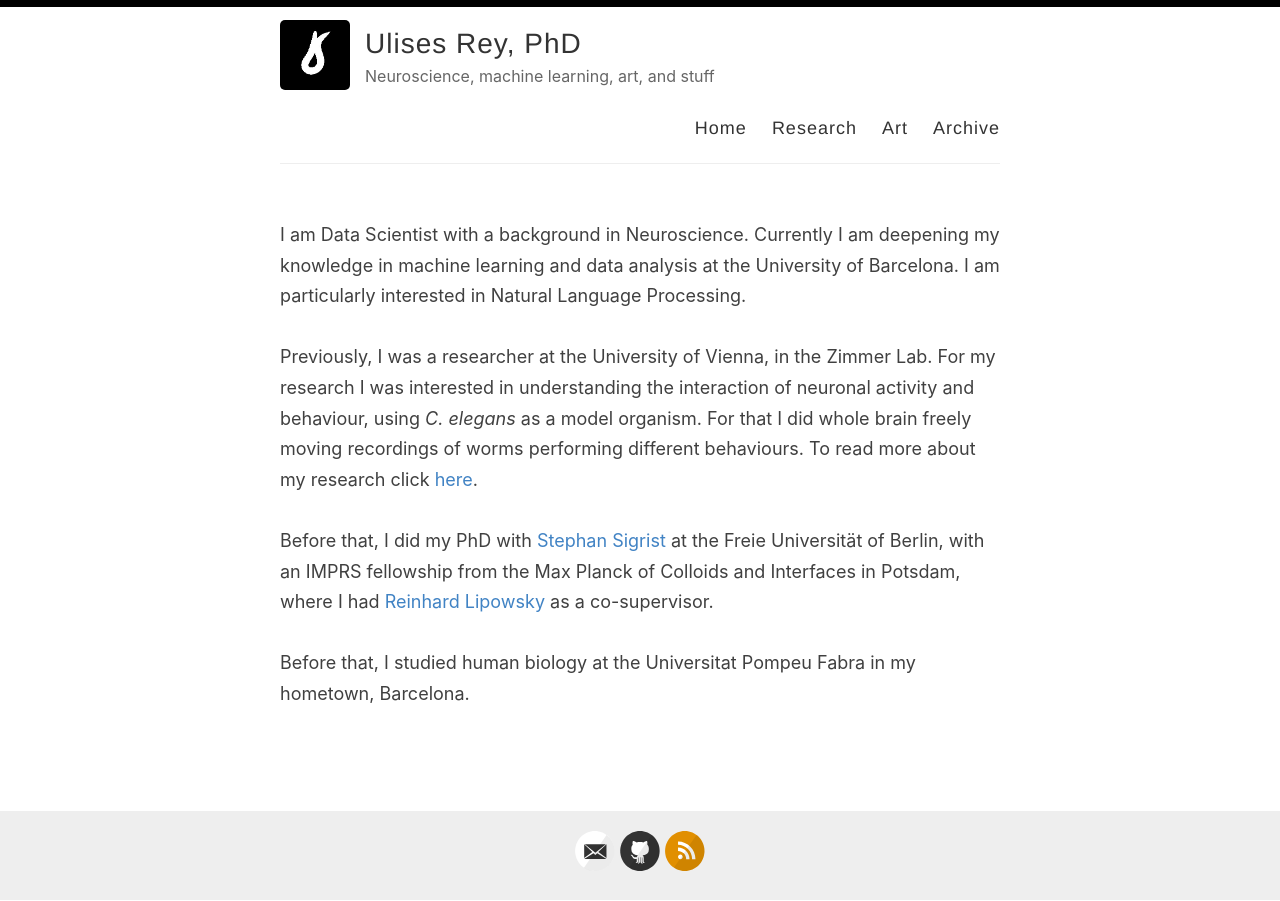
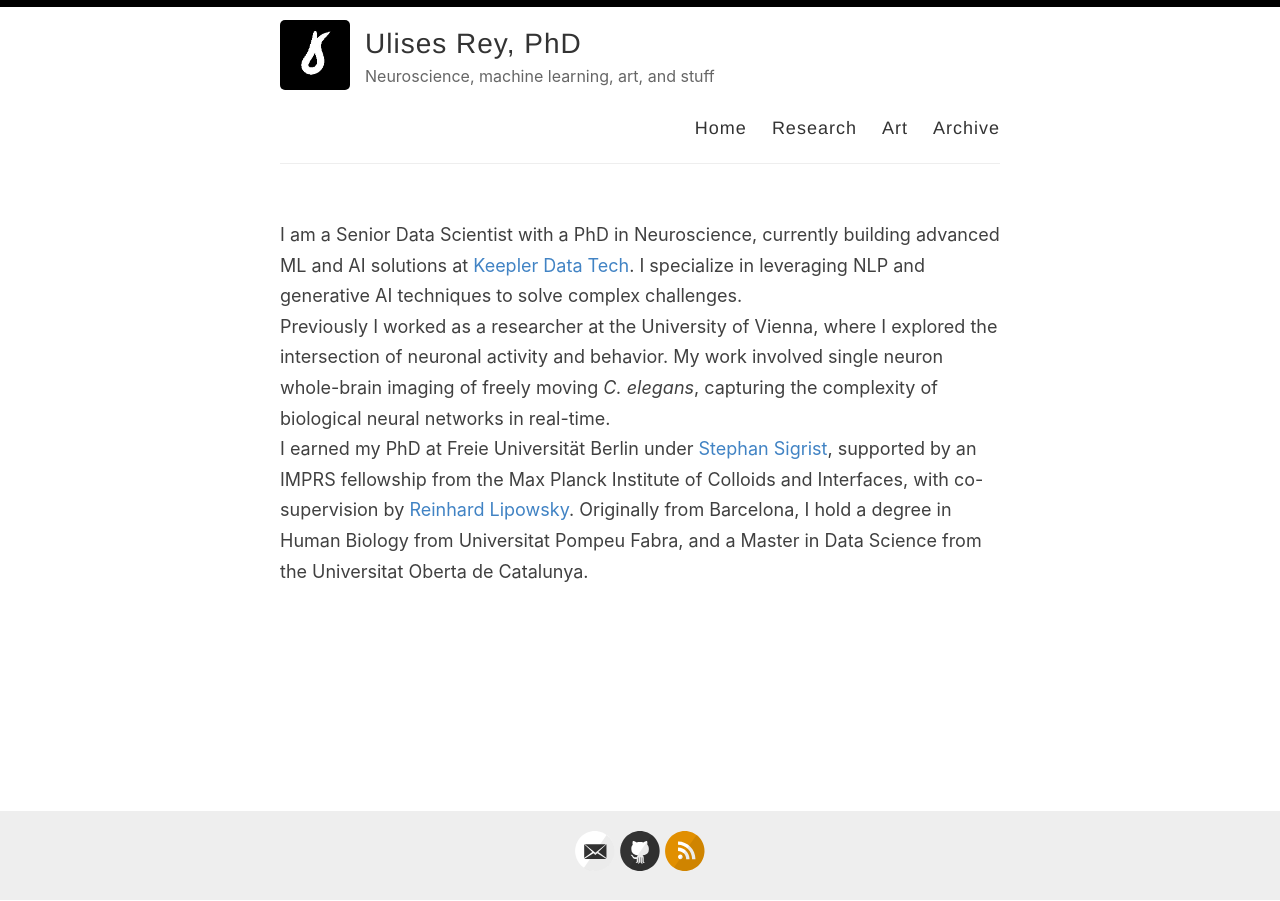
Before and after one commit to ulisesrey/ulisesrey.github.io, a Jekyll site: the page built from index.html, in a window 1280 px wide. Built offline with Jekyll 4.4.1, drawn with Linux system fonts in a browser that asks for light colours; the list of posts is cut into pages by our own code.

Commit message:
update index

```diff
--- a/index.html
+++ b/index.html
@@ -5,17 +5,14 @@ layout: default
 
   <div class="entry">
 <br>
-I am Data Scientist with a background in Neuroscience. Currently I am deepening my knowledge in machine learning and data analysis at the University of Barcelona.
-I am particularly interested in Natural Language Processing.</br>
+I am a Senior Data Scientist with a PhD in Neuroscience, currently building advanced ML and AI solutions at <a href="www.keepler.io">Keepler Data Tech</a>. I specialize in leveraging NLP and generative AI techniques to solve complex challenges.
+<br>
 
-<br>Previously, I was a researcher at the University of Vienna, in the Zimmer Lab.
-For my research I was interested in understanding the interaction of neuronal activity and behaviour, using <i>C. elegans</i> as a model organism.
-For that I did whole brain freely moving recordings of worms performing different behaviours.
-To read more about my research click <a href="https://ulisesrey.github.io/research/">here</a>.</br>
-
-<br>Before that, I did my PhD with <a href="https://www.bcp.fu-berlin.de/biologie/arbeitsgruppen/genetik/ag_sigrist/mitarbeiter/leiter/sigrist/index.html">Stephan Sigrist</a> at the Freie Universität of Berlin, with an IMPRS fellowship from the Max Planck of Colloids and Interfaces in Potsdam, where I had <a href="https://www.mpikg.mpg.de/rl/">Reinhard Lipowsky</a> as a co-supervisor.</br>
-<br>Before that, I studied human biology at the Universitat Pompeu Fabra in my hometown, Barcelona.</br>
-  </div>
+Previously I worked as a researcher at the University of Vienna, where I explored the intersection of neuronal activity and behavior. My work involved single neuron whole-brain imaging of freely moving <i>C. elegans</i>, capturing the complexity of biological neural networks in real-time.
+<br>
+I earned my PhD at Freie Universität Berlin under <a href="https://www.bcp.fu-berlin.de/biologie/arbeitsgruppen/genetik/ag_sigrist/mitarbeiter/leiter/sigrist/index.html">Stephan Sigrist</a>, supported by an IMPRS fellowship from the Max Planck Institute of Colloids and Interfaces, with co-supervision by <a href="https://www.mpikg.mpg.de/rl/">Reinhard Lipowsky</a>. Originally from Barcelona, I hold a degree in Human Biology from Universitat Pompeu Fabra, and a Master in Data Science from the Universitat Oberta de Catalunya.
+<br>
+</div>
 </article>
 
 
```
